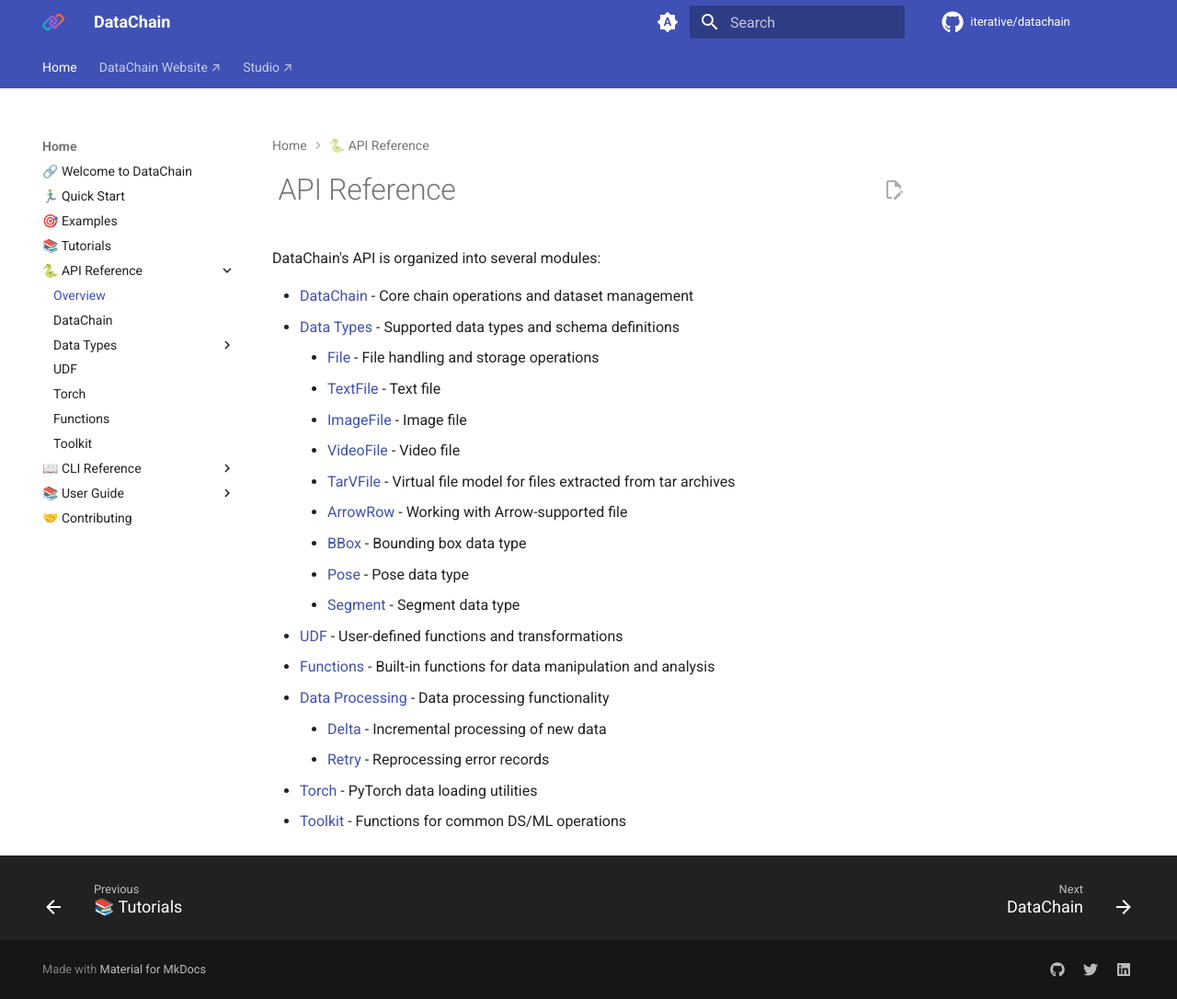
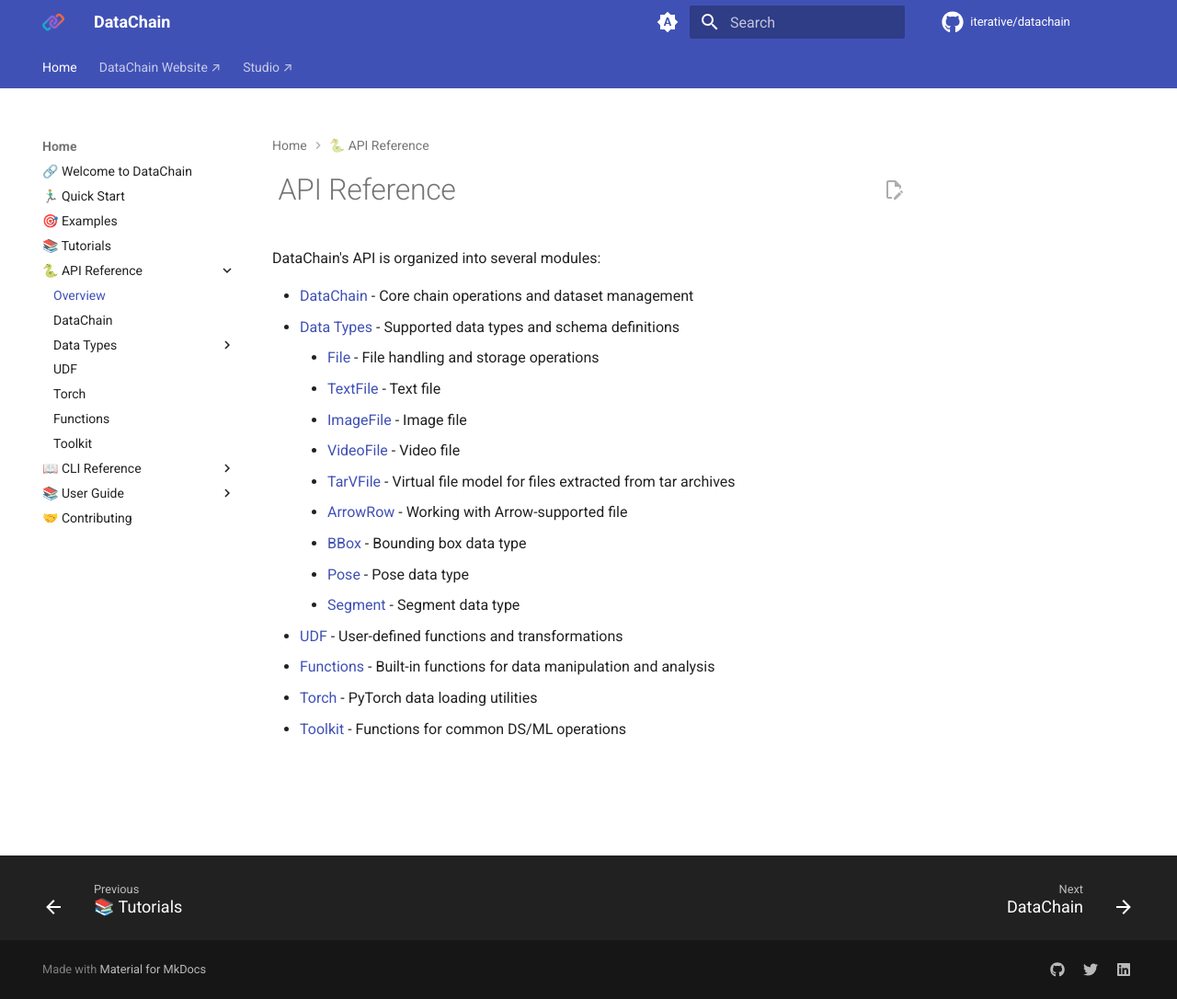
Before and after one commit to iterative/datachain, an MkDocs documentation site: the page built from docs/references/index.md, in a window 1280 px wide and 1086 px high. Shown: the whole window at 92% size. Built offline with MkDocs 1.6.1 and Material for MkDocs 9.7.7, drawn with Linux system fonts in a browser that asks for light colours; comment, search, counter and statistics services are not loaded.

Commit message:
remove delta and retry from references

```diff
--- a/docs/references/index.md
+++ b/docs/references/index.md
@@ -19,8 +19,5 @@
     - [Segment](./data-types/segment.md) - Segment data type
 - [UDF](./udf.md) - User-defined functions and transformations
 - [Functions](./func.md) - Built-in functions for data manipulation and analysis
-- [Data Processing](./processing.md) - Data processing functionality
-    - [Delta](./delta.md) - Incremental processing of new data
-    - [Retry](./retry.md) - Reprocessing error records
 - [Torch](./torch.md) - PyTorch data loading utilities
 - [Toolkit](./toolkit.md) - Functions for common DS/ML operations
```
